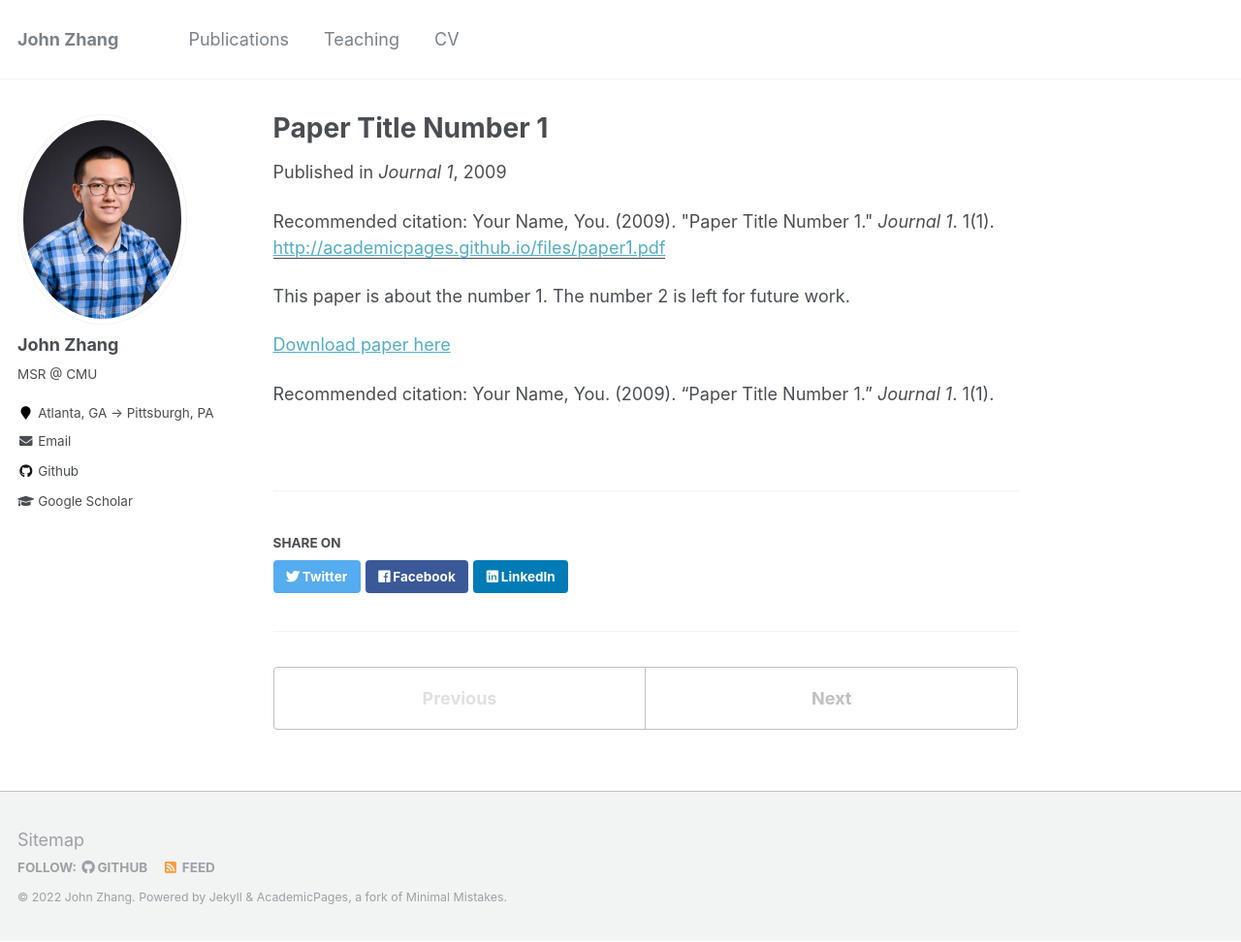
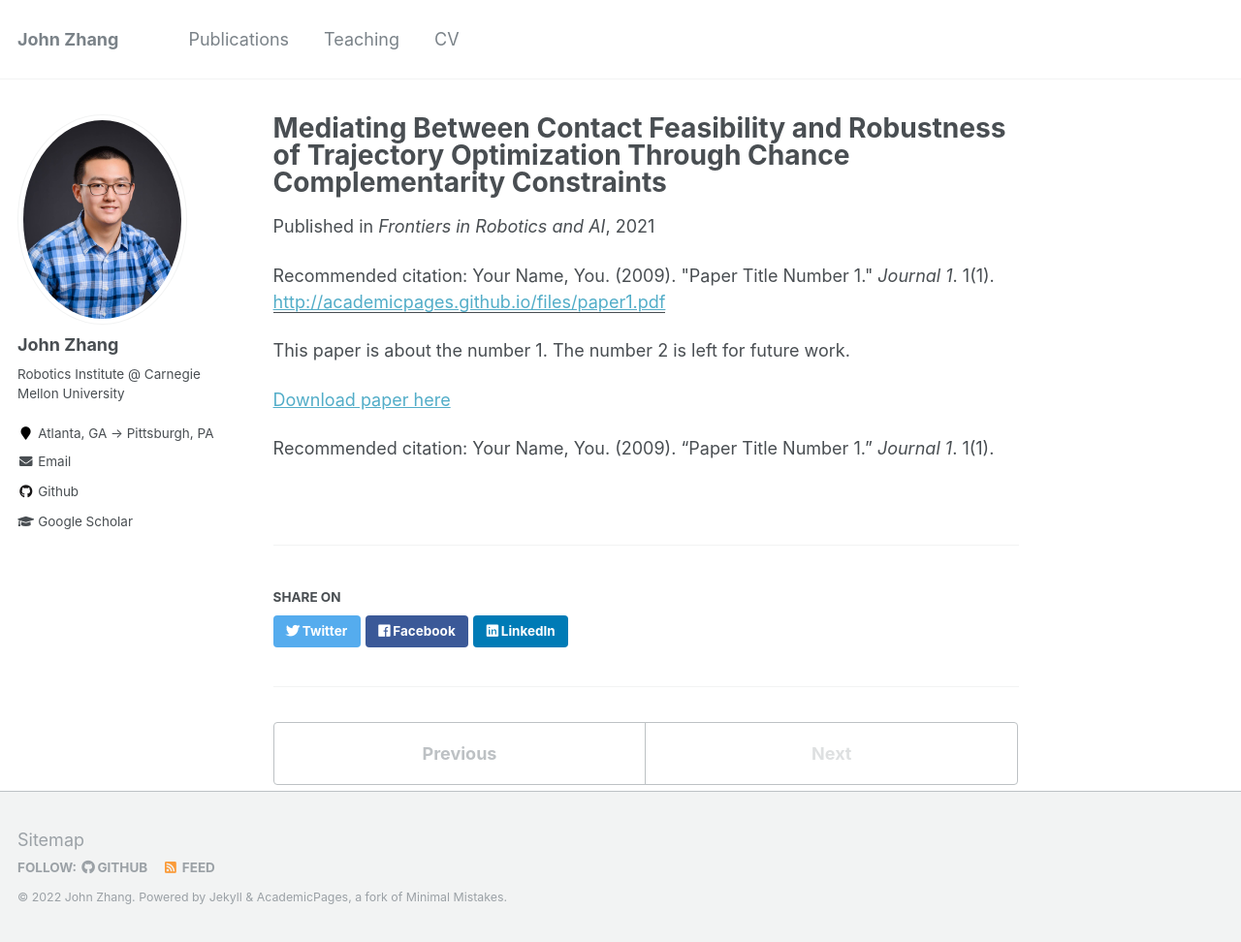
Before and after one commit to jzzhang3/jzzhang3.github.io, a Jekyll site: the page built from _publications/2009-10-01-paper-title-number-1.md, in a window 1280 px wide and 972 px high. Shown: the whole window at 97% size. Built offline with Jekyll 4.4.1, drawn with Linux system fonts in a browser that asks for light colours.

Commit message:
publications

```diff
--- a/_config.yml
+++ b/_config.yml
@@ -82,9 +82,9 @@ analytics:
 author:
   name             : "John Zhang"
   avatar           : "/profile_pic.jpg"
-  bio              : "MSR @ CMU"
+  bio              : "Robotics Institute @ Carnegie Mellon University"
   location         : "Atlanta, GA -> Pittsburgh, PA"
-  googlescholar    : ""
+  googlescholar    : "https://scholar.google.com/citations?hl=en&user=6YaGzpwAAAAJ"
   email            : "johnzhang@cmu.edu"
   researchgate     :  # example: "https://www.researchgate.net/profile/yourprofile"
   uri              :
--- a/_publications/2009-10-01-paper-title-number-1.md
+++ b/_publications/2009-10-01-paper-title-number-1.md
@@ -1,10 +1,10 @@
 ---
-title: "Paper Title Number 1"
+title: "Mediating Between Contact Feasibility and Robustness of Trajectory Optimization Through Chance Complementarity Constraints"
 collection: publications
 permalink: /publication/2009-10-01-paper-title-number-1
 excerpt: 'This paper is about the number 1. The number 2 is left for future work.'
-date: 2009-10-01
-venue: 'Journal 1'
+date: 2021-12-01
+venue: 'Frontiers in Robotics and AI'
 paperurl: 'http://academicpages.github.io/files/paper1.pdf'
 citation: 'Your Name, You. (2009). &quot;Paper Title Number 1.&quot; <i>Journal 1</i>. 1(1).'
 ---
--- a/markdown_generator/publications.tsv
+++ b/markdown_generator/publications.tsv
@@ -1,4 +1,4 @@
 pub_date	title	venue	excerpt	citation	url_slug	paper_url
-2009-10-01	Paper Title Number 1	Journal 1	This paper is about the number 1. The number 2 is left for future work.	Your Name, You. (2009). "Paper Title Number 1." <i>Journal 1</i>. 1(1).	paper-title-number-1	http://academicpages.github.io/files/paper1.pdf
+20-10-01	Paper Title Number 1	Journal 1	This paper is about the number 1. The number 2 is left for future work.	Your Name, You. (2009). "Paper Title Number 1." <i>Journal 1</i>. 1(1).	paper-title-number-1	http://academicpages.github.io/files/paper1.pdf
 2010-10-01	Paper Title Number 2	Journal 1	This paper is about the number 2. The number 3 is left for future work.	Your Name, You. (2010). "Paper Title Number 2." <i>Journal 1</i>. 1(2).	paper-title-number-2	http://academicpages.github.io/files/paper2.pdf
 2015-10-01	Paper Title Number 3	Journal 1	This paper is about the number 3. The number 4 is left for future work.	Your Name, You. (2015). "Paper Title Number 3." <i>Journal 1</i>. 1(3).	paper-title-number-3	http://academicpages.github.io/files/paper3.pdf
```
Also changed, not shown: _pages/about.md (+2 -2 lines), 5 other files.
